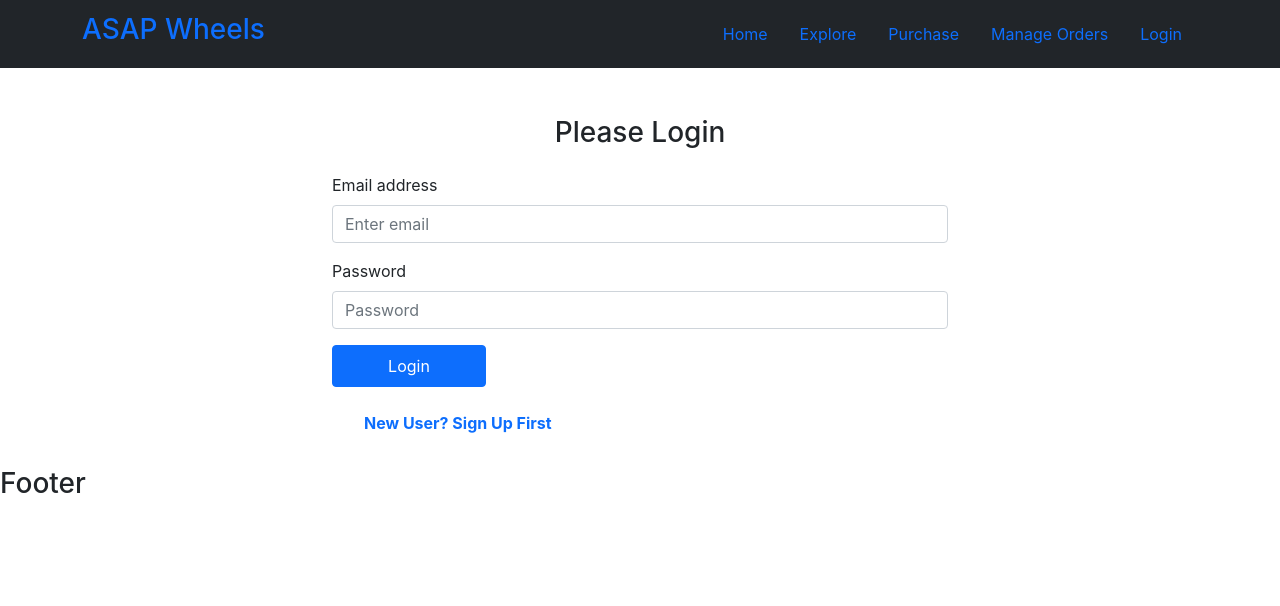
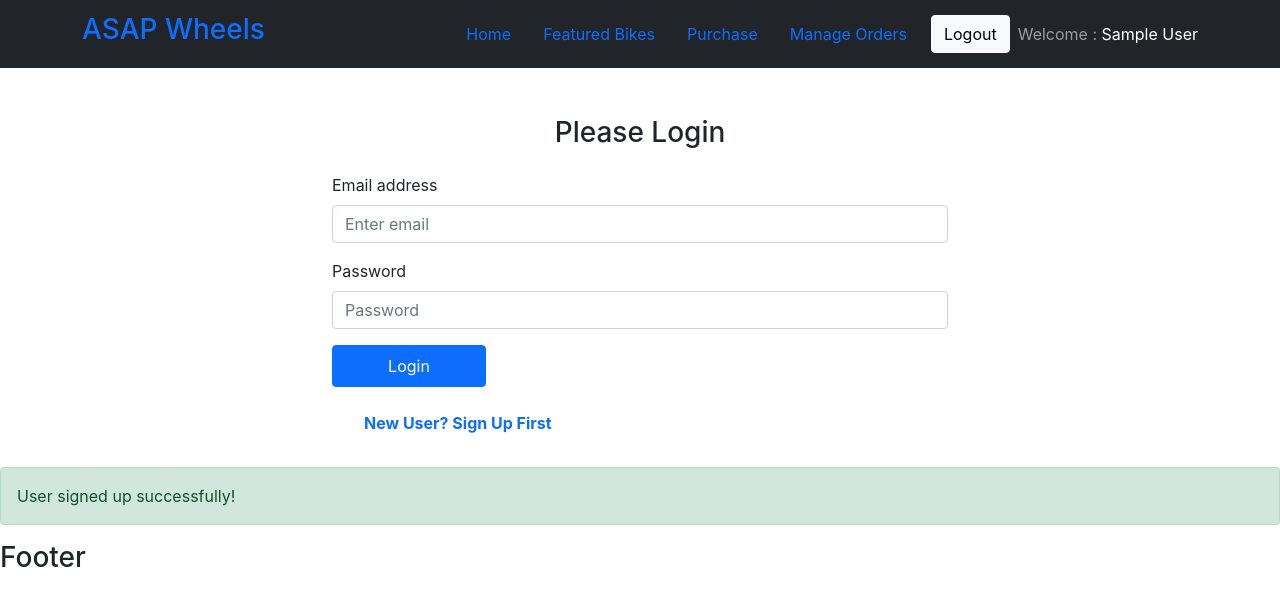
Before and after one commit to ihasanarnob/motor-bike-client, a React (Create React App) app: page /login in a window 1280 px wide. Shown: the top 606 px of the page. Built offline with nearby package versions, Linux system fonts and the light colour scheme; no server answers; sample sign-in values are in the browser's storage.

Commit message:
login implement

```diff
--- /dev/null
+++ b/src/Pages/Featured/Featured.js
@@ -0,0 +1,11 @@
+import React from 'react';
+
+const Featured = () => {
+    return (
+        <div>
+            <h3>Featured bikes</h3>
+        </div>
+    );
+};
+
+export default Featured;
--- a/src/Pages/Login/Login/Login.js
+++ b/src/Pages/Login/Login/Login.js
@@ -1,10 +1,14 @@
 import React, { useState } from 'react';
-import { Form, Button, Nav } from 'react-bootstrap';
-import { Link } from 'react-router-dom';
+import { Form, Button, Nav, Spinner, Alert } from 'react-bootstrap';
+import { Link,useLocation,useHistory } from 'react-router-dom';
+import useAuth from '../../../hooks/useAuth';
 
 const Login = () => {
 
     const [loginData,setLoginData] = useState({});
+    const {user,loginUser,isLoading,authError} = useAuth();
+    const location = useLocation();
+    const history = useHistory();
 
     const handleOnBlur = (e) => {
         const field = e.target.name;
@@ -18,6 +22,8 @@ const Login = () => {
 
     const handleLogin = (e) => {
 
+        loginUser(loginData.email, loginData.password,location,history);
+
         e.preventDefault();
     }
 
@@ -27,12 +33,12 @@ const Login = () => {
             <Form onSubmit={handleLogin} className=" w-50 container container-fluid my-4">
                 <Form.Group  className="mb-3" controlId="formBasicEmail">
                     <Form.Label>Email address</Form.Label>
-                    <Form.Control onBlur={handleOnBlur} name="Email" type="email" placeholder="Enter email" />
+                    <Form.Control onBlur={handleOnBlur} name="email" type="email" placeholder="Enter email" />
                 </Form.Group>
 
                 <Form.Group  className="mb-3" controlId="formBasicPassword">
                     <Form.Label>Password</Form.Label>
-                    <Form.Control onBlur={handleOnBlur} name="Password" type="password" placeholder="Password" />
+                    <Form.Control onBlur={handleOnBlur} name="password" type="password" placeholder="Password" />
                 </Form.Group>
 
                 <Button className="w-25 p-2"variant="primary" type="submit">
@@ -41,6 +47,16 @@ const Login = () => {
                 {/* Go to Sign Up Page*/}
                 <Nav.Link as={Link} to="/signup" className="fw-bold m-3">New User? Sign Up First</Nav.Link>
             </Form>
+            {isLoading && <Spinner animation="border" />}
+
+            {user?.email && <Alert variant="success">
+                User signed up successfully!
+            </Alert>}
+            {
+                authError && <Alert variant="danger">
+                {authError.message || authError}
+            </Alert>
+            }
         </div>
     );
 };
--- /dev/null
+++ b/src/Pages/Login/PrivateRoute/PrivateRoute.js
@@ -0,0 +1,30 @@
+import React from 'react';
+import { Spinner } from 'react-bootstrap';
+import { Redirect, Route } from 'react-router';
+import useAuth from '../../../hooks/useAuth';
+
+const PrivateRoute = ({ children, ...rest }) => {
+    const {user,isLoading} = useAuth();
+    if(isLoading){
+        return <Spinner animation="border" /> ;
+    }
+    return (
+        <Route
+      {...rest}
+      render={({ location }) =>
+        user.email ? (
+          children
+        ) : (
+          <Redirect
+            to={{
+              pathname: "/login",
+              state: { from: location }
+            }}
+          />
+        )
+      }
+    />
+    );
+};
+
+export default PrivateRoute;
--- a/src/Pages/Login/Signup/Signup.js
+++ b/src/Pages/Login/Signup/Signup.js
@@ -1,11 +1,14 @@
 
 import React, { useState } from 'react';
-import { Form, Button, Nav } from 'react-bootstrap';
-import { Link } from 'react-router-dom';
+import { Form, Button, Nav, Spinner, Alert } from 'react-bootstrap';
+import { Link,useHistory } from 'react-router-dom';
+import useAuth from '../../../hooks/useAuth';
 
 const Signup = () => {
 
     const [loginData,setLoginData] = useState({});
+    const history = useHistory();
+    const {user,registerUser,isLoading,authError} = useAuth();
 
     const handleOnBlur = (e) => {
         const field = e.target.name;
@@ -18,29 +21,36 @@ const Signup = () => {
     }
 
     const handleSignup = (e) => {
-        if(loginData.Password !== loginData.Confirm_Password){
+        if(loginData.password !== loginData.password1) {
             alert('Please enter your right password');
             return;
         }
+        registerUser(loginData.email,loginData.password,loginData.name,history);
         e.preventDefault();
     }
 
     return (
         <div>
             <h3 className="d-flex justify-content-center mt-5">Please Sign Up Here</h3>
-            <Form onSubmit={handleSignup} className=" w-50 container container-fluid my-4">
+            {!isLoading && <Form onSubmit={handleSignup} className=" w-50 container container-fluid my-4">
+
+                <Form.Group  className="mb-3" controlId="formBasicEmail">
+                    <Form.Label>User Name </Form.Label>
+                    <Form.Control onBlur={handleOnBlur} name="name" type="text" placeholder="Enter name" />
+                </Form.Group>
+
                 <Form.Group  className="mb-3" controlId="formBasicEmail">
                     <Form.Label>Email address</Form.Label>
-                    <Form.Control onBlur={handleOnBlur} name="Email" type="email" placeholder="Enter email" />
+                    <Form.Control onBlur={handleOnBlur} name="email" type="email" placeholder="Enter email" />
                 </Form.Group>
 
                 <Form.Group  className="mb-3" controlId="formBasicPassword">
                     <Form.Label>Password</Form.Label>
-                    <Form.Control onBlur={handleOnBlur} name="Password" type="password" placeholder="Enter Password" />
+                    <Form.Control onBlur={handleOnBlur} name="password" type="password" placeholder="Enter Password" />
                 </Form.Group>
                 <Form.Group  className="mb-3" controlId="formBasicPassword">
                     <Form.Label>Confirm Password</Form.Label>
-                    <Form.Control onBlur={handleOnBlur} name="Confirm_Password" type="password" placeholder="Confirm Password" />
+                    <Form.Control onBlur={handleOnBlur} name="password1" type="password" placeholder="Confirm Password" />
                 </Form.Group>
 
                 <Button className="w-25 p-2"variant="primary" type="submit">
@@ -48,7 +58,17 @@ const Signup = () => {
                 </Button>
                 {/* Go to Sign Up Page*/}
                 <Nav.Link as={Link} to="/login" className="fw-bold m-3">Already Signed Up? Please Log In</Nav.Link>
-            </Form>
+            </Form>}
+            {isLoading && <Spinner animation="border" />}
+
+            {user?.email && <Alert variant="success">
+                User signed up successfully!
+            </Alert>}
+            {
+                authError && <Alert variant="danger">
+                {authError.message || authError}
+            </Alert>
+            }
         </div>
     );
 };
--- /dev/null
+++ b/src/Pages/Purchase/Purchase.js
@@ -0,0 +1,11 @@
+import React from 'react';
+
+const Purchase = () => {
+    return (
+        <div>
+            <h3>Purchase page</h3>
+        </div>
+    );
+};
+
+export default Purchase;
--- a/src/Pages/Shared/Menubar/Menubar.js
+++ b/src/Pages/Shared/Menubar/Menubar.js
@@ -1,8 +1,10 @@
 import React from 'react';
-import { Container, Nav, Navbar } from 'react-bootstrap';
+import { Button, Container, Nav, Navbar } from 'react-bootstrap';
 import { Link } from 'react-router-dom';
+import useAuth from '../../../hooks/useAuth';
 
 const Menubar = () => {
+    const {user,logout} = useAuth();
     return (
         <div>
              <Navbar bg="dark" variant="dark" sticky="top" collapseOnSelect expand="lg" >
@@ -11,17 +13,16 @@ const Menubar = () => {
                     <Navbar.Toggle />
                     <Navbar.Collapse className="justify-content-end">
                         <Nav.Link as={Link} to="/home">Home</Nav.Link>
-                        <Nav.Link as={Link} to="/explore">Explore</Nav.Link>
+                        <Nav.Link as={Link} to="/featured">Featured Bikes</Nav.Link>
                         <Nav.Link as={Link} to="/purchase">Purchase</Nav.Link>
                         <Nav.Link as={Link} to="/manageOrders">Manage Orders</Nav.Link>
 
-                        <Nav.Link as={Link} to="/login">Login</Nav.Link>
-                        {/* {user?.email ?
-                            <Button onClick={logOut} variant="light">Logout</Button> :
+                        {user?.email ?
+                            <Button className ="mx-2" onClick={logout} variant="light">Logout</Button> :
                             <Nav.Link as={Link} to="/login">Login</Nav.Link>}
                         <Navbar.Text>
-                            Signed in as: <a href="#login">{user?.displayName}</a>
-                        </Navbar.Text> */}
+                            Welcome : <a style={{textDecoration: "none"}} href="#login">{user?.displayName}</a>
+                        </Navbar.Text>
                     </Navbar.Collapse>
                 </Container>
             </Navbar>
--- /dev/null
+++ b/src/contexts/AuthProvider/AuthProvider.js
@@ -0,0 +1,15 @@
+import React, { createContext } from 'react';
+import useFirebase from '../../hooks/useFirebase';
+
+export const AuthContext = createContext();
+
+const AuthProvider = ({children}) => {
+    const allContexts = useFirebase();
+    return (
+        <AuthContext.Provider value={allContexts}>
+            {children}
+        </AuthContext.Provider>
+    );
+};
+
+export default AuthProvider;
--- /dev/null
+++ b/src/hooks/useAuth.js
@@ -0,0 +1,10 @@
+import { useContext } from "react";
+import { AuthContext } from "../contexts/AuthProvider/AuthProvider";
+
+
+const useAuth = () => {
+    const auth = useContext(AuthContext)
+    return auth;
+}
+
+export default useAuth;
--- /dev/null
+++ b/src/hooks/useFirebase.js
@@ -0,0 +1,100 @@
+import { useEffect, useState } from "react";
+import initializeAuthentication from "../Pages/Login/Firebase/Firebase.init";
+import { getAuth, createUserWithEmailAndPassword,onAuthStateChanged,signInWithEmailAndPassword,updateProfile ,signOut} from "firebase/auth";
+
+
+initializeAuthentication();
+
+const useFirebase = () => {
+    const [user,setUser] = useState({});
+    const [isLoading,setIsLoading] = useState(true);
+    const [authError,setAuthError] = useState('');
+
+
+    const auth = getAuth();
+
+    // sign Up implement
+    const registerUser = (email,password,name,history) => {
+      setIsLoading(true);
+
+        createUserWithEmailAndPassword(auth,email,password)
+        .then((userCredential) => {
+            setAuthError('');
+            const newUser = {email,displayName:name};
+            setUser(newUser);
+
+            updateProfile(auth.currentUser, {
+              displayName: name
+            }).then(() => {
+
+            }).catch((error) => {
+
+            });
+
+
+
+            history.push('/');
+          })
+          .catch((error) => {
+            setAuthError(error.message);
+          })
+          .finally(() => {
+            setIsLoading(false);
+          });
+    }
+
+    // log in implement
+    const loginUser = (email,password,location,history) => {
+        setIsLoading(true);
+        signInWithEmailAndPassword(auth, email, password)
+        .then((userCredential) => {
+           const destination = location?.state?.from || '/';
+           history.replace(destination);
+            setAuthError('');
+        })
+        .catch((error) => {
+          setAuthError(error.message);
+        })
+        .finally(() => {
+          setIsLoading(false);
+        });
+    }
+    // Observer State
+    useEffect(() => {
+        const unsubscribe =  onAuthStateChanged(auth, (user) => {
+            if (user) {
+              setUser(user);
+            }
+            else {
+             setUser({});
+            }
+            setIsLoading(false);
+          });
+          return unsubscribe;
+    },[])
+
+
+    const logout = () => {
+      setIsLoading(true);
+        signOut(auth).then(() => {
+            // Sign-out successful.
+          }).catch((error) => {
+            // An error happened.
+          })
+          .finally(() => {
+            setIsLoading(false);
+          });
+    }
+
+
+    return {
+        user,
+        registerUser,
+        loginUser,
+        logout,
+        isLoading,
+        authError,
+    }
+}
+
+export default useFirebase;
```
Also changed, not shown: src/App.js (+12 -0 lines), src/Pages/Login/Firebase/Firebase.config.js (line endings or trailing spaces).
